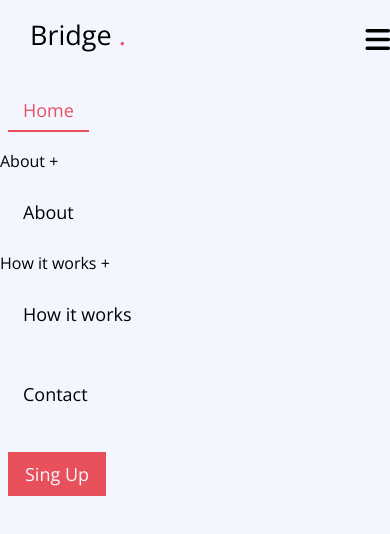
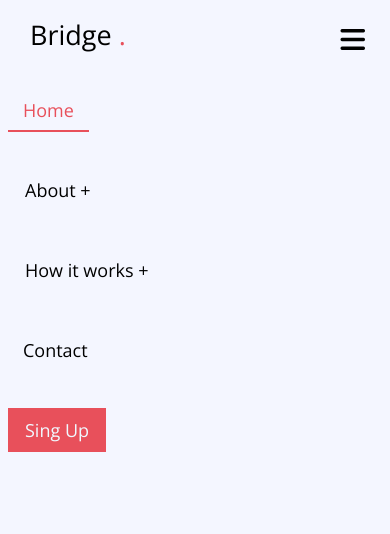
Before and after one commit to munisaazim/navbar_number_two_fourth_variation, a plain HTML site: page index.html in a window 390 px wide. Both pictures are taken after a click on the label 377 px from the left and 39 px from the top of the page. Drawn offline with nearby package versions, Linux system fonts and the light colour scheme.

Commit message:
Addid some features

```diff
--- a/index.html
+++ b/index.html
@@ -14,8 +14,8 @@
     <input type="checkbox" name="" id="btn">
     <ul>
         <li><a href="#" class="home">Home</a></li>
-        <label for="btn-1">About +</label>
-        <li><a href="#">About</a>
+        <label for="btn-1" class="show">About +</label>
+        <li><a href="#"class="hidden">About</a>
             <input type="checkbox" name="" id="btn-1">
         <ul>
             <li><a href="#">Company</a></li>
@@ -23,14 +23,14 @@
             <li><a href="#">Developers</a></li>
         </ul>
         </li>
-        <label for="btn-2">How it works +</label>
-        <li><a href="#">How it works</a>
+        <label for="btn-2" class="show">How it works +</label>
+        <li><a href="#" class="hidden">How it works</a>
             <input type="checkbox" id="btn-2">
             <ul>
                 <li><a href="#">Main function</a></li>
                 <li><a href="#">Cost</a></li>
-                <label for="btn-3">More details+</label>
-                <li><a href="#">More details
+                <label for="btn-3" class="show">More details+</label>
+                <li><a href="#" class="hidden">More details
                     <i class="fas fa-plus"></i>
                 </a>
                 <input type="checkbox" name="" id="btn-3">
--- a/style/style.css
+++ b/style/style.css
@@ -95,7 +95,7 @@ i{
 input{
     display: none;
 }
-.icon{
+.icon, .show{
     display: none;
 }
 @media(max-width:629px){
@@ -130,6 +130,32 @@ input{
         display: block;
         float: right;
         margin-top: -50px;
+        margin-right: 25px;
     }
+    .show{
+        line-height: 80px;
+        padding-left: 25px;
+        font-size: 18px;
+        display: block;
+    }
+    .show+a, ul{
+        display: none;
+    }
+
+    [id^=btn]:checked+ul{
+      display: block;
+    }
+    .hidden{
+        display: none;
+    }
+    nav ul ul ul li{
+        position: static;
+    }
+    nav ul ul a{
+        padding-left:40px  ;
+    }
+nav ul ul ul li{
+   padding-left: 20px;
 }
 }
+}
```
